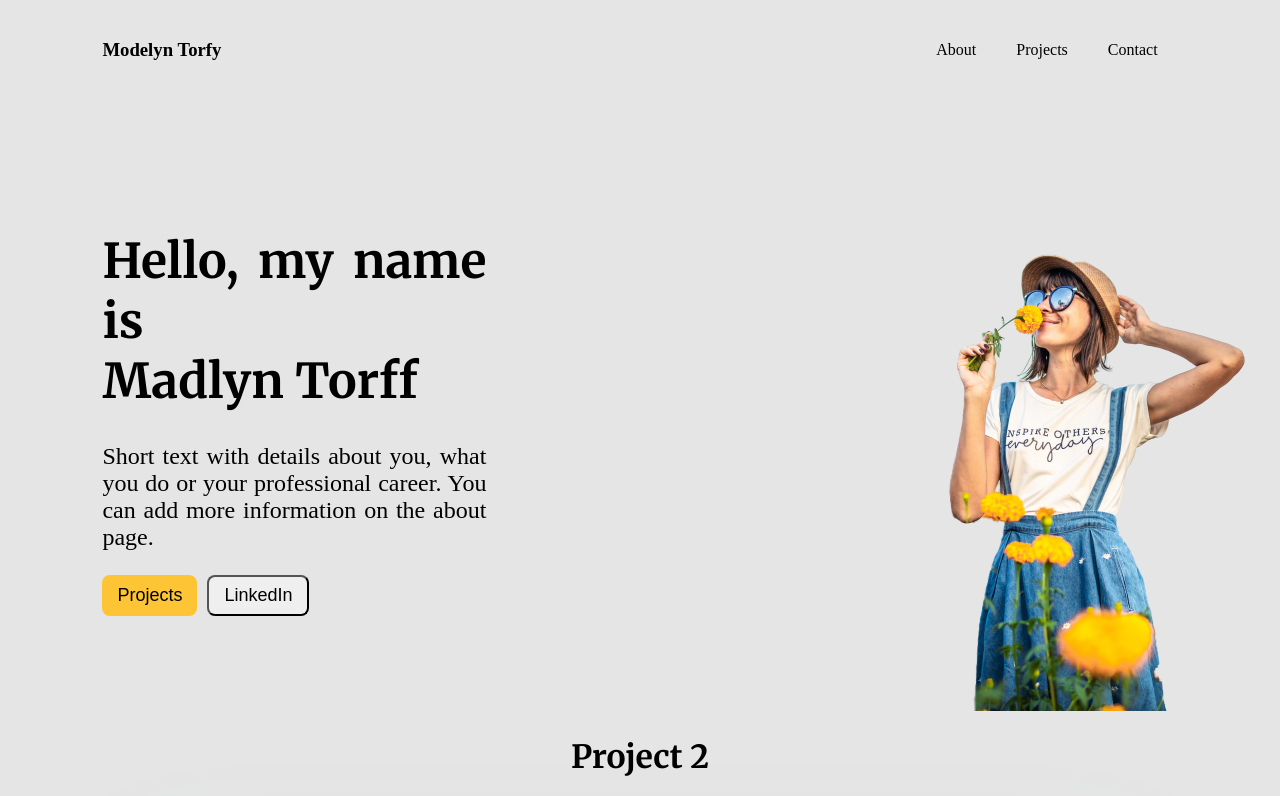
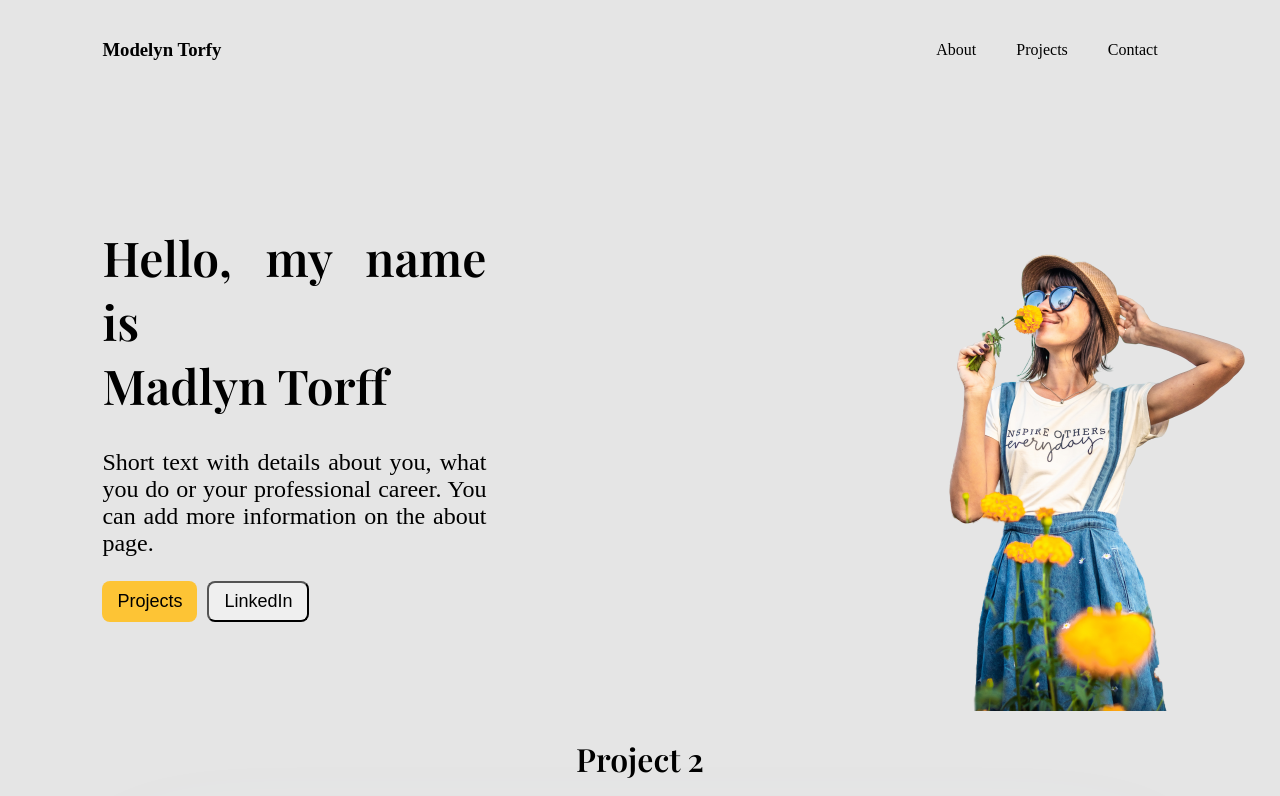
Before and after one commit to Nekromenzer/React-project-1, a React (Create React App) app: page / in a window 1280 px wide. Shown: the top 796 px of the page. Built offline with nearby package versions, Linux system fonts and the light colour scheme.

Commit message:
change font

```diff
--- a/src/components/common/titleCom/title.css
+++ b/src/components/common/titleCom/title.css
@@ -1,7 +1,7 @@
 @import url('https://fonts.googleapis.com/css2?family=Merriweather:ital,wght@0,700;1,300&family=Playfair+Display:wght@600&display=swap');
 
 h1 {
-    font-family: 'Merriweather', sans-serif;
+    font-family:  'Playfair Display', sans-serif;
     font-weight: bold;
 }
 
```
